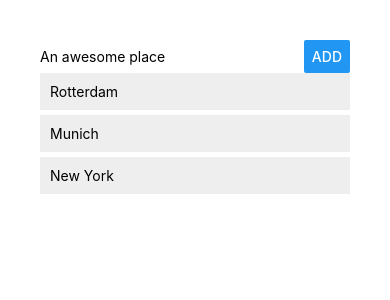
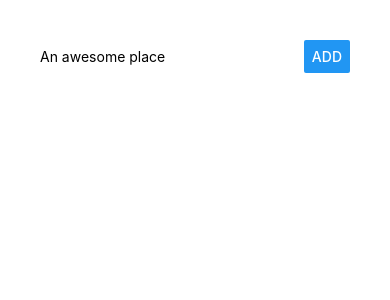
Before and after one commit to HarisSpahija/udemy-course-react-native, a React Native app: screen / in a window 390 px wide. Shown: the top 300 px of the page. Built offline with nearby package versions, Linux system fonts and the light colour scheme.

Commit message:
Changed scrollview to flatlist for performance

```diff
--- a/src/components/PlaceList/PlaceList.js
+++ b/src/components/PlaceList/PlaceList.js
@@ -1,5 +1,5 @@
 import React from "react";
-import { ScrollView, StyleSheet } from "react-native";
+import { FlatList, StyleSheet } from "react-native";
 
 import ListItem from "../ListItem/ListItem";
 
@@ -13,7 +13,7 @@ const placeList = props => {
       onItemLongPressed={() => removePlaceHandler(i)}
     />
   ));
-  return <ScrollView style={styles.listContainer}>{placesOutput}</ScrollView>;
+  return <FlatList style={styles.listContainer}>{placesOutput}</FlatList>;
 };
 
 const styles = StyleSheet.create({
```
